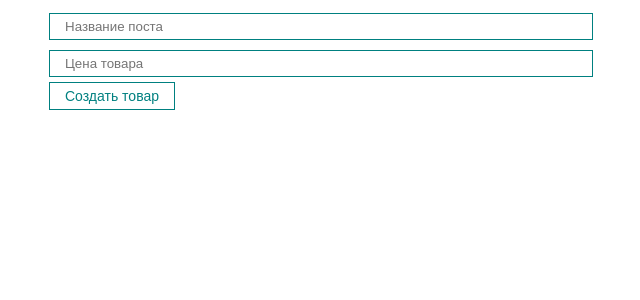
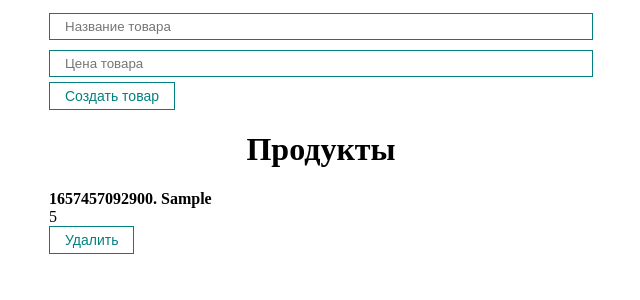
Before and after one commit to lemdorot/Shopping-cart, a React (Create React App) app: page / in a window 1280 px wide. Both pictures are taken after typing "Sample", "5" into the empty fields and a click on the button "Создать товар". Shown: the top 300 px of the page, without its empty margins (319-959 px from the left). Built offline with nearby package versions, Linux system fonts and the light colour scheme.

Commit message:
Добавил блок со списком товаров

```diff
--- a/src/App.js
+++ b/src/App.js
@@ -1,10 +1,26 @@
-import React from 'react';
+import React, {useState} from 'react';
 import './styles/App.css';
 import ProductForm from './ProductForm';
+import ProductList from './components/ProductList';
 
 function App() {
+
+  const [products, setProducts] = useState([])
+
+  const createProduct = (newProduct) => {
+    setProducts([...products, newProduct])
+    console.log(products)
+  }
+
+  const removeProduct = (product) => {
+    setProducts(products.filter(p => p.id !== product.id))
+  }
+
   return (
-    <ProductForm />
+    <div>
+      <ProductForm create={createProduct}/>
+      <ProductList remove={removeProduct} products={products} title="Продукты"/>
+    </div>
   );
 }
 
--- a/src/ProductForm.jsx
+++ b/src/ProductForm.jsx
@@ -2,7 +2,7 @@ import React, { useState } from 'react';
 import MyInput from './components/UI/input/MyInput';
 import MyButton from './components/UI/button/MyButton';
 
-const ProductForm = () => {
+const ProductForm = ({create}) => {
     const [product, setProduct] = useState({title: '', price: ''})
 
     const addNewProduct = (e) => {
@@ -11,7 +11,7 @@ const ProductForm = () => {
           id: Date.now(), ...product
         }
         console.log(newProduct)
-        // create(newProduct)
+        create(newProduct)
         setProduct({title: '', price: ''})
       }
 
@@ -21,7 +21,7 @@ const ProductForm = () => {
           value={product.title}
           onChange={e => setProduct({...product, title: e.target.value})}
           type="text"
-          placeholder='Название поста'
+          placeholder='Название товара'
         />
         <MyInput
           value={product.price}
--- /dev/null
+++ b/src/components/ProductItem.jsx
@@ -0,0 +1,22 @@
+import React from 'react';
+import MyButton from './UI/button/MyButton';
+
+const ProductItem = (props) => {
+    return (
+        <div className='product'>
+          <div className='product__content'>
+            <strong>{props.product.id}. {props.product.title}</strong>
+            <div>
+              {props.product.price}
+            </div>
+          </div>
+          <div className='product__btns'>
+            <MyButton onClick={() => props.remove(props.product)}>
+              Удалить
+            </MyButton>
+          </div>
+        </div>
+    );
+};
+
+export default ProductItem;
--- /dev/null
+++ b/src/components/ProductList.jsx
@@ -0,0 +1,27 @@
+import React from 'react';
+import ProductItem from './ProductItem';
+
+
+const ProductList = ({products, title, remove}) => {
+
+    if (!products.length) {
+        return (
+            <h1 style={{textAlign: 'center'}}>
+                Продукты не найдены!
+            </h1>
+        )
+    }
+
+    return (
+        <div>
+            <h1 style={{textAlign: 'center'}}>
+                {title}
+            </h1>
+                {products.map((product, index) =>
+                    <ProductItem remove={remove} number={index + 1} product={product} />
+                )}
+        </div>
+    );
+};
+
+export default ProductList;
```
